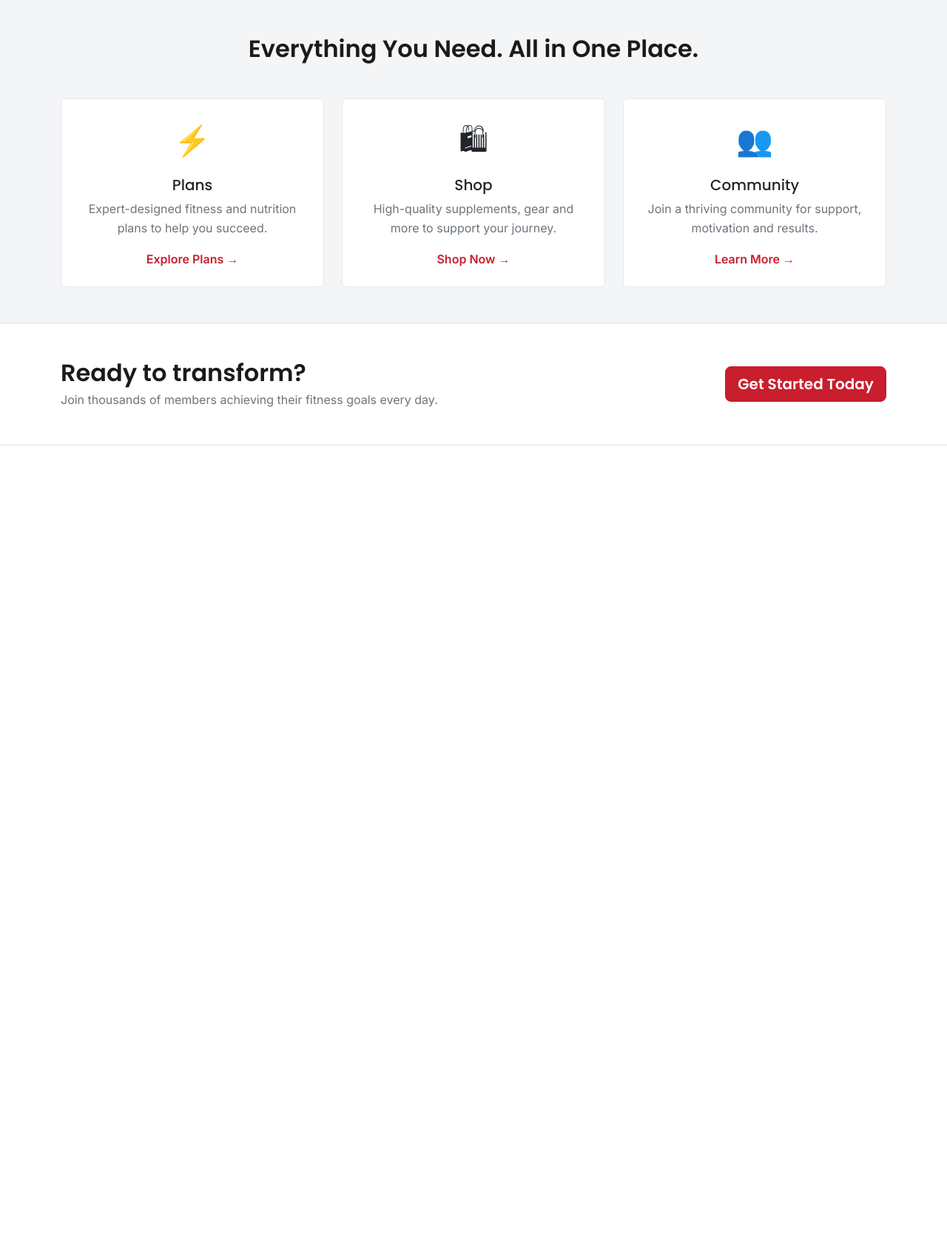
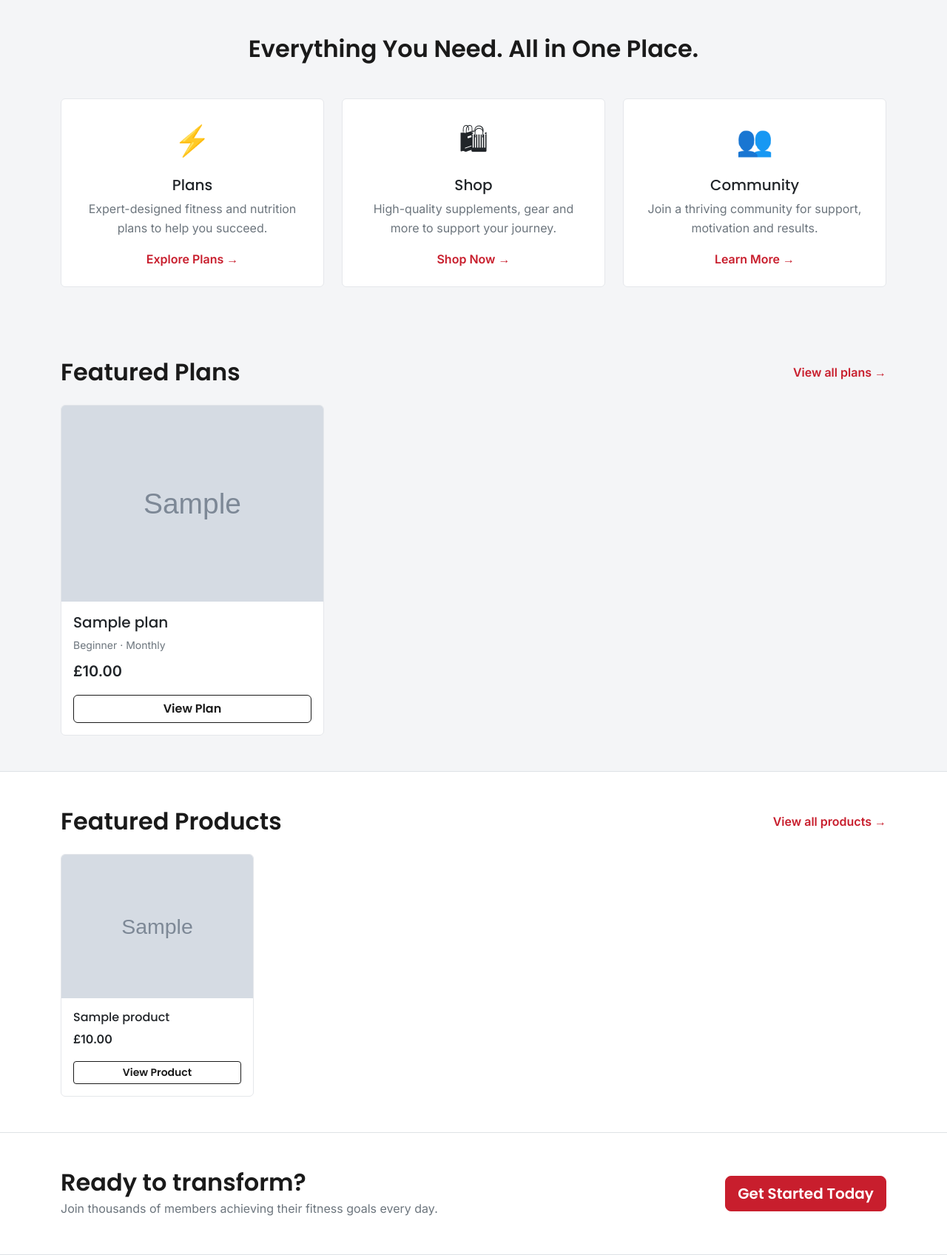
Before and after one commit to rpires71/milestone-4, a Django app: page / in a window 1280 px wide. Shown: the part 557-2253 px from the top of the page at 74% size. Before the commit the page ends 1159 px from the top, so only its background shows below. Run offline with Django 4.2, Linux system fonts and the light colour scheme; tables that the repository leaves empty hold one stand-in row (values such as "Sample post"); grey boxes marked "Sample" are stand-in pictures.

Commit message:
feat: add featured plans and products to home page

```diff
--- a/home/templates/home/index.html
+++ b/home/templates/home/index.html
@@ -69,6 +69,73 @@
   </div>
 </section>
 
+<!-- FEATURED PLANS -->
+<section class="container py-5">
+  <div class="d-flex justify-content-between align-items-center mb-4">
+    <h2 class="mb-0">Featured Plans</h2>
+    <a href="{% url 'plans' %}" class="text-decoration-none fw-semibold">View all plans &rarr;</a>
+  </div>
+  {% if featured_plans %}
+    <div class="row g-4">
+      {% for plan in featured_plans %}
+        <div class="col-md-4">
+          <div class="card h-100">
+            {% if plan.image %}
+              <img src="{{ plan.image.url }}" class="card-img-top" alt="{{ plan.name }}">
+            {% else %}
+              <div class="ratio ratio-16x9 bg-light d-flex align-items-center justify-content-center text-secondary">
+                Plan image
+              </div>
+            {% endif %}
+            <div class="card-body d-flex flex-column">
+              <h3 class="h5">{{ plan.name }}</h3>
+              <p class="text-secondary small mb-2 text-capitalize">{{ plan.tier }} &middot; {{ plan.get_billing_interval_display }}</p>
+              <p class="fw-bold fs-5 mb-3">&pound;{{ plan.price }}</p>
+              <a href="{% url 'plan_detail' plan.slug %}" class="btn btn-outline-dark mt-auto">View Plan</a>
+            </div>
+          </div>
+        </div>
+      {% endfor %}
+    </div>
+  {% else %}
+    <p class="text-secondary">No plans available yet.</p>
+  {% endif %}
+</section>
+
+<!-- FEATURED PRODUCTS -->
+<section class="bg-white border-top">
+  <div class="container py-5">
+    <div class="d-flex justify-content-between align-items-center mb-4">
+      <h2 class="mb-0">Featured Products</h2>
+      <a href="{% url 'products' %}" class="text-decoration-none fw-semibold">View all products &rarr;</a>
+    </div>
+    {% if featured_products %}
+      <div class="row g-4">
+        {% for product in featured_products %}
+          <div class="col-6 col-md-3">
+            <div class="card h-100">
+              {% if product.image %}
+                <img src="{{ product.image.url }}" class="card-img-top" alt="{{ product.name }}">
+              {% else %}
+                <div class="ratio ratio-1x1 bg-light d-flex align-items-center justify-content-center text-secondary">
+                  Product image
+                </div>
+              {% endif %}
+              <div class="card-body d-flex flex-column">
+                <h3 class="h6">{{ product.name }}</h3>
+                <p class="fw-bold mb-3">&pound;{{ product.price }}</p>
+                <a href="{% url 'product_detail' product.slug %}" class="btn btn-outline-dark btn-sm mt-auto">View Product</a>
+              </div>
+            </div>
+          </div>
+        {% endfor %}
+      </div>
+    {% else %}
+      <p class="text-secondary">No products available yet.</p>
+    {% endif %}
+  </div>
+</section>
+
 <!-- CTA BAND -->
 <section class="bg-white border-top border-bottom">
   <div class="container py-5">
--- a/home/views.py
+++ b/home/views.py
@@ -1,6 +1,14 @@
 from django.shortcuts import render
+from plans.models import Plan
+from shop.models import Product
 
 
 def index(request):
-    """Render the FitHub homepage."""
-    return render(request, 'home/index.html')
+    """Render the FitHub homepage with featured plans and products."""
+    featured_plans = Plan.objects.filter(status='published')[:3]
+    featured_products = Product.objects.filter(is_available=True)[:4]
+    context = {
+        'featured_plans': featured_plans,
+        'featured_products': featured_products,
+    }
+    return render(request, 'home/index.html', context)
```
